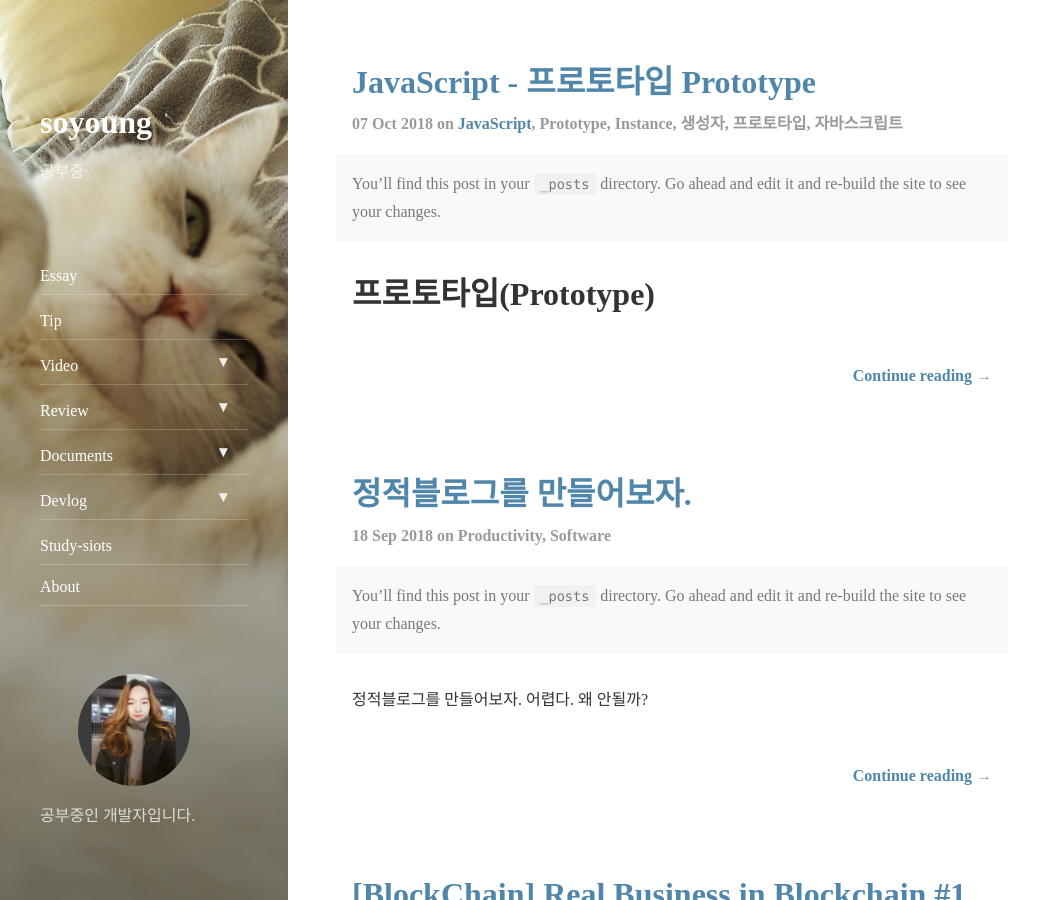
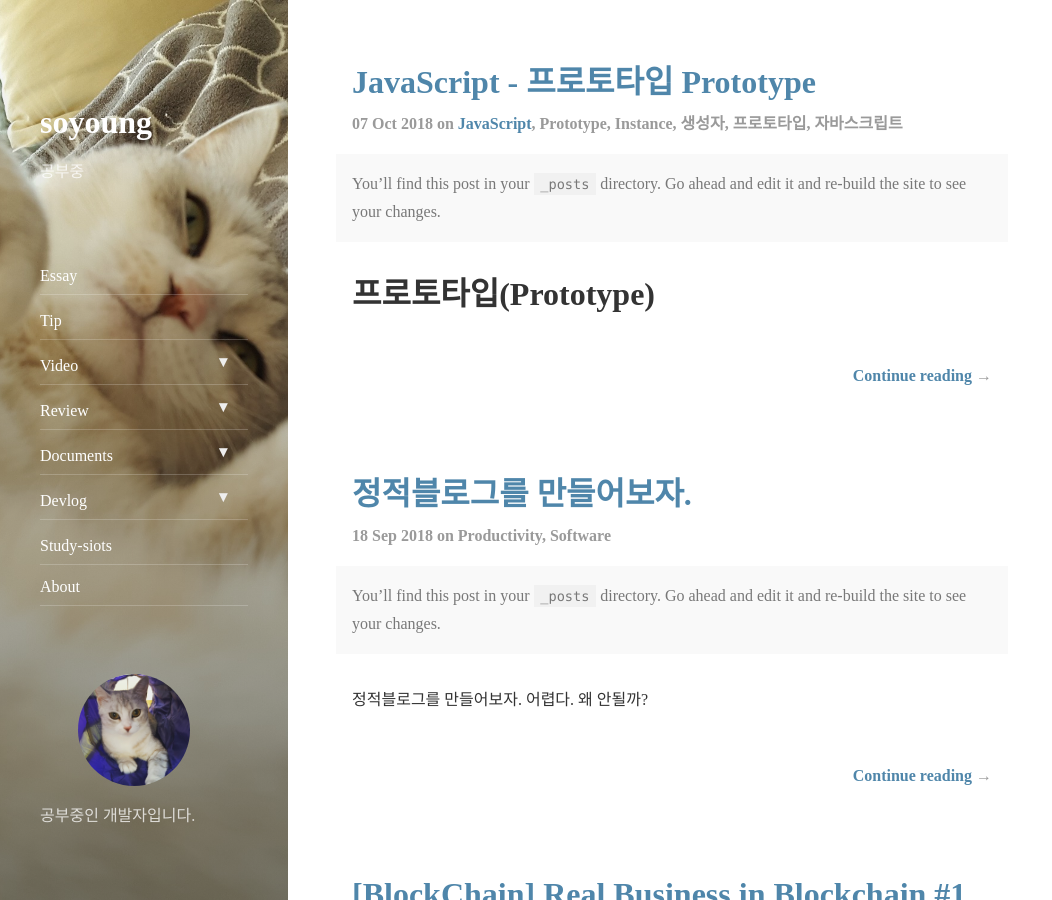
Before and after one commit to ellie-shim/ellie-shim.github.io, a Jekyll site: the page built from index.html, in a window 1280 px wide and 900 px high, scrolled down 414 px. Shown: the whole window, without its empty margins (0-1052 px from the left). Built offline with Jekyll 4.4.1, drawn with Linux system fonts in a browser that asks for light colours; nearby versions of some CDN libraries; the list of posts is cut into pages by our own code.

Commit message:
이미지 수정

```diff
--- a/_data/authors.yml
+++ b/_data/authors.yml
@@ -11,11 +11,11 @@ isme2n:
     공부중입니다. 비비
   # This photo will be used in the about section
   picture:
-    src: /assets/img/me.jpeg
+    src: /assets/img/bbgrams.jpg
     # srcset is optional, but can be used to provide higher res versions for retina displays
     srcset:
-      1x: /assets/img/me.jpeg
-      2x: /assets/img/me.jpeg
+      1x: /assets/img/bbgrams.jpg
+      2x: /assets/img/bbgrams.jpg
 
   # Social media icons in sidebar
   # Comment/uncommet to show/hide
```
Also changed, not shown: assets/img/bbgrams.jpg (added).
